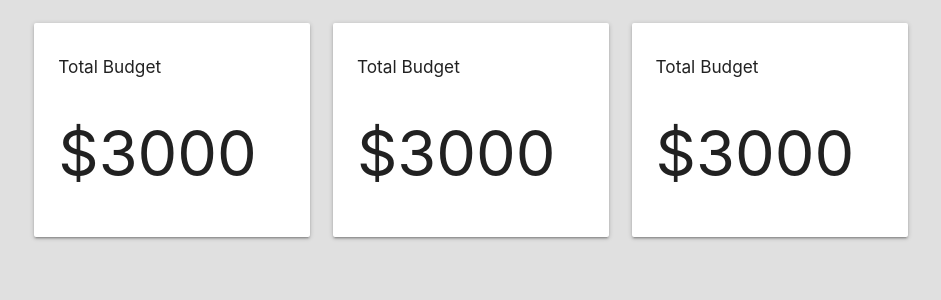
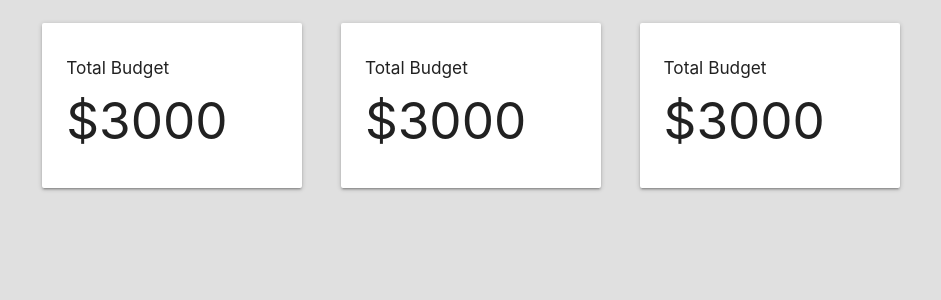
Before and after one commit to sksoumik/track-expenditures, a Django app: page /1 in a window 1280 px wide. Shown: the top 300 px of the page, without its empty margins (169-1110 px from the left). Run offline with Django 3.2, Linux system fonts and the light colour scheme.

Commit message:
style changed

```diff
--- a/budget/static/css/styles.css
+++ b/budget/static/css/styles.css
@@ -22,3 +22,14 @@ html{
     margin-bottom: 50px;
 
 }
+
+/*Project detail stat*/
+
+.section-stats .card-panel {
+    margin: 8px;
+
+}
+.section-stats h1 {
+    font-size: 4vw;
+    margin: 15px 0px;
+}
```
